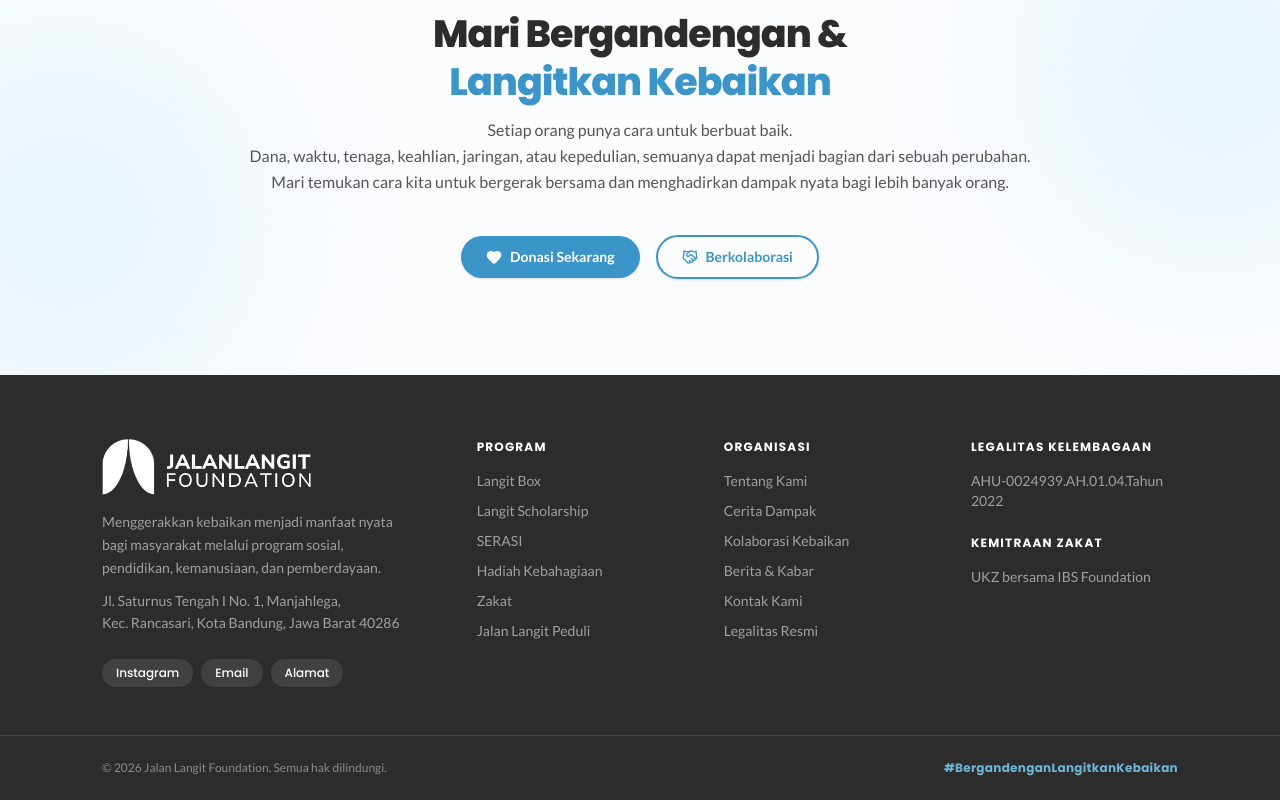
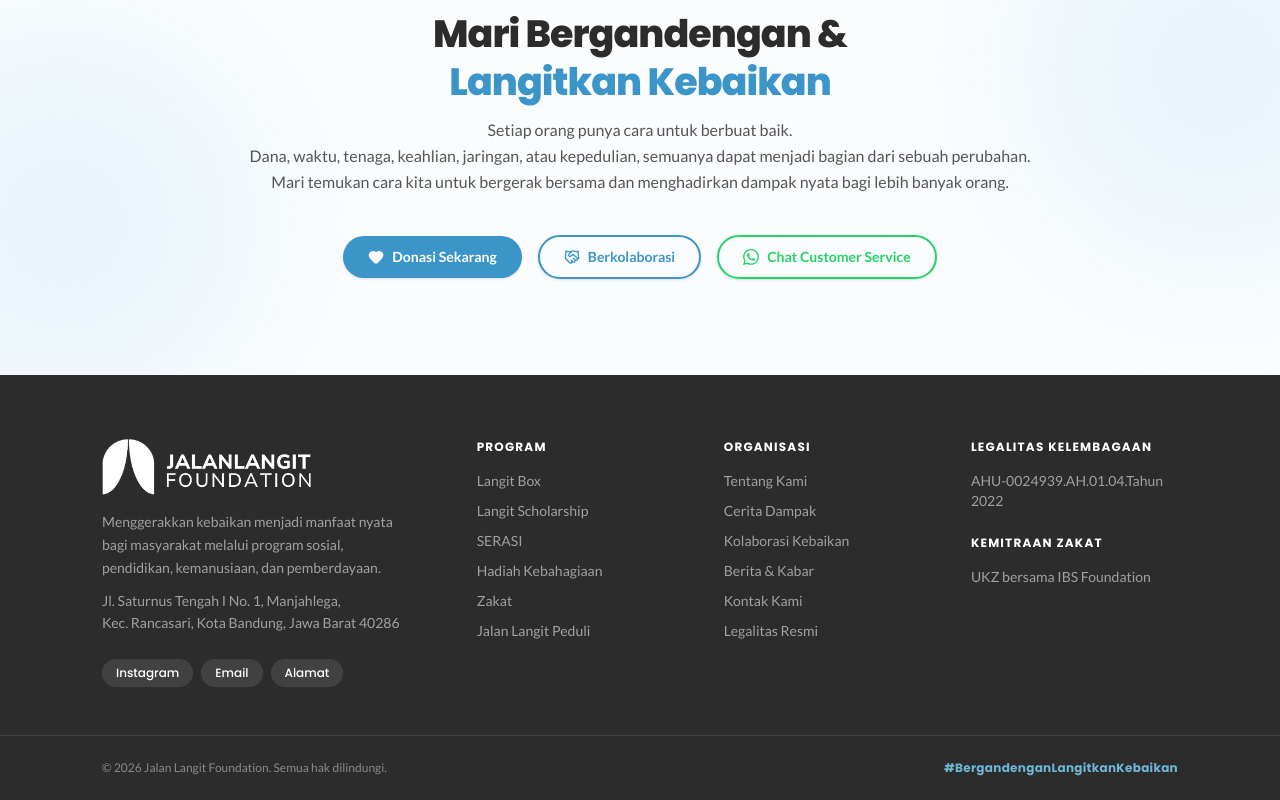
Before and after one commit to Jalan-Langit-Foundation/company-web, a Next.js app: page / in a window 1280 px wide. Shown: the part 5834-6634 px from the top of the page. Built offline with nearby package versions, Linux system fonts and the light colour scheme.

Commit message:
feat(final-cta): tambah tombol chat cs whatsapp

```diff
--- a/components/section/home/9-final-cta-section.tsx
+++ b/components/section/home/9-final-cta-section.tsx
@@ -32,7 +32,7 @@
             {FINAL_CTA_CONFIG.description}
           </p>
 
-          {/* Action Buttons: Berdonasi (Primary) & Berkolaborasi (Secondary) */}
+          {/* Action Buttons: Berdonasi (Primary), Berkolaborasi (Secondary) & Chat CS */}
           <div className="mt-8 sm:mt-10 flex flex-wrap items-center justify-center gap-3 sm:gap-4 w-full sm:w-auto">
             <Button
               variant="primary"
@@ -55,6 +55,25 @@
             >
               {FINAL_CTA_CONFIG.secondaryAction.label}
             </Button>
+
+            <Button
+              variant="outline"
+              size="md"
+              href={FINAL_CTA_CONFIG.csAction.href}
+              external={FINAL_CTA_CONFIG.csAction.isExternal}
+              leftIcon={
+                <svg
+                  viewBox="0 0 24 24"
+                  className="w-4 h-4 fill-[#25D366]"
+                  aria-hidden="true"
+                >
+                  <path d="M17.472 14.382c-.297-.149-1.758-.867-2.03-.967-.273-.099-.471-.148-.67.15-.197.297-.767.966-.94 1.164-.173.199-.347.223-.644.075-.297-.15-1.255-.463-2.39-1.475-.883-.788-1.48-1.761-1.653-2.059-.173-.297-.018-.458.13-.606.134-.133.298-.347.446-.52.149-.174.198-.298.298-.497.099-.198.05-.371-.025-.52-.075-.149-.669-1.612-.916-2.207-.242-.579-.487-.5-.669-.51-.173-.008-.371-.01-.57-.01-.198 0-.52.074-.792.372-.272.297-1.04 1.016-1.04 2.479 0 1.462 1.065 2.875 1.213 3.074.149.198 2.096 3.2 5.077 4.487.709.306 1.262.489 1.694.625.712.227 1.36.195 1.871.118.571-.085 1.758-.719 2.006-1.413.248-.694.248-1.289.173-1.413-.074-.124-.272-.198-.57-.347m-5.421 7.403h-.004a9.87 9.87 0 01-5.031-1.378l-.361-.214-3.741.982.998-3.648-.235-.374a9.86 9.86 0 01-1.51-5.26c.001-5.45 4.436-9.884 9.888-9.884 2.64 0 5.122 1.03 6.988 2.898a9.825 9.825 0 012.893 6.994c-.003 5.45-4.437 9.884-9.885 9.884m8.413-18.297A11.815 11.815 0 0012.05 0C5.495 0 .16 5.335.157 11.892c0 2.096.547 4.142 1.588 5.945L.057 24l6.305-1.654a11.882 11.882 0 005.683 1.448h.005c6.554 0 11.89-5.335 11.893-11.893a11.821 11.821 0 00-3.48-8.413Z" />
+                </svg>
+              }
+              className="w-full sm:w-auto bg-transparent text-[#25D366] border-2 border-[#25D366] hover:bg-[#EAFBF1] shadow-sm hover:shadow-md transition-all font-semibold text-sm px-6"
+            >
+              {FINAL_CTA_CONFIG.csAction.label}
+            </Button>
           </div>
         </div>
       </Container>
--- a/lib/data/homepage/final-cta.ts
+++ b/lib/data/homepage/final-cta.ts
@@ -17,4 +17,9 @@
     href: "https://api.whatsapp.com/send/?phone=628999979400&text=Assalamualaikum+kak+Tedi%2C+saya+ingin+berkolaborasi&type=phone_number&app_absent=0",
     isExternal: true,
   },
+  csAction: {
+    label: "Chat Customer Service",
+    href: "https://wa.me/6285173473189?text=Assalamualaikum%20kak%20Ayu%2C%20saya%20ingin%20bertanya%20seputar%20program%20kebaikan%20boleh%3F",
+    isExternal: true,
+  },
 };
```
